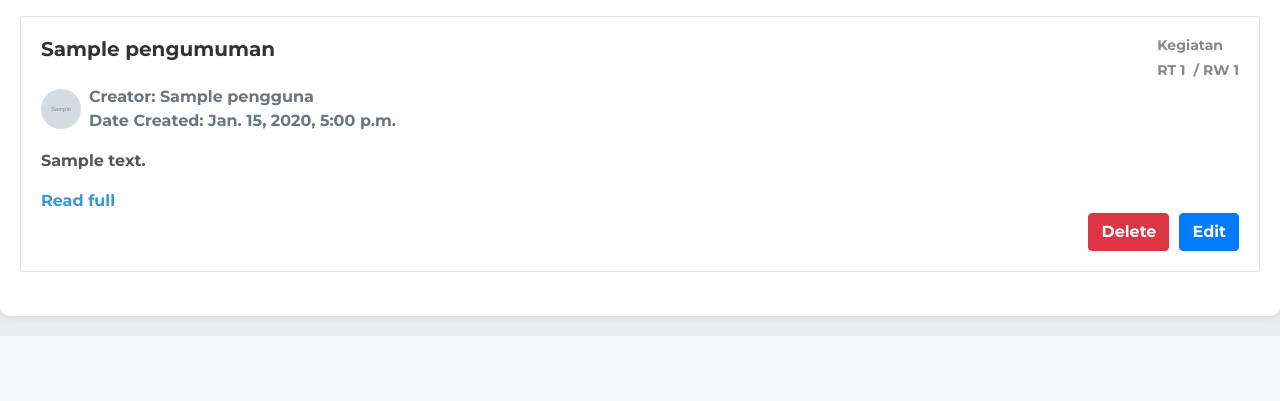
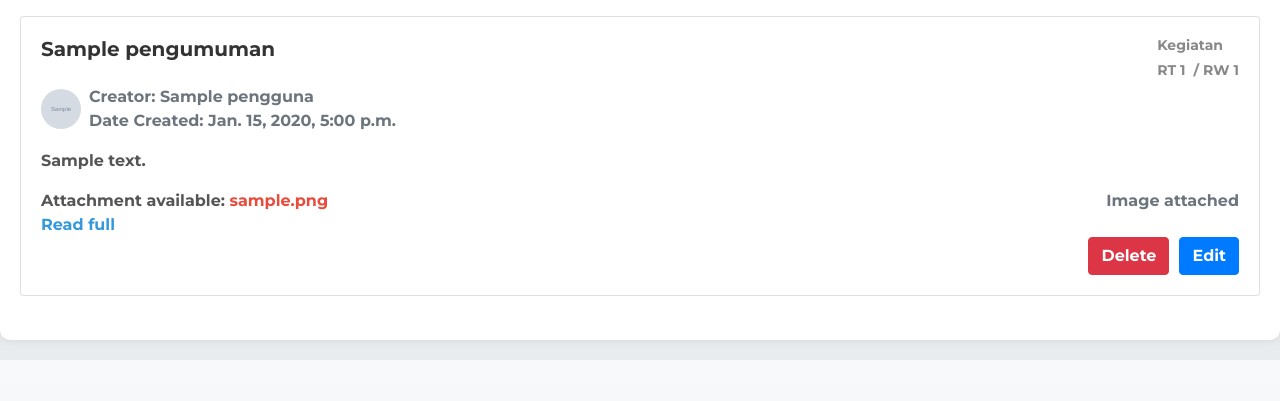
Before and after one commit to RukunChat/rukunchat-backend, a Django app: template pengumuman/templates/pengumuman_list.html in a window 1280 px wide. Shown: the part 399-800 px from the top of the page. Run offline with Django 4.2, Linux system fonts and the light colour scheme; tables that the repository leaves empty hold one stand-in row (values such as "Sample post"); the template is opened without the code that fills it: values that come from a table or form of the project are taken from there, most other values are stand-ins (such as "Sample title", 1, 10 or a date in 2020); grey boxes marked "Sample" are stand-in pictures; some libraries are stand-ins or nearby versions.

Commit message:
Add new attributes on Pengumuman and edit FE

```diff
--- a/pengumuman/forms.py
+++ b/pengumuman/forms.py
@@ -4,4 +4,4 @@ from .models import Pengumuman
 class PengumumanForm(forms.ModelForm):
     class Meta:
         model = Pengumuman
-        fields = ['title', 'topic', 'text']
+        fields = ['title', 'topic', 'text', 'image', 'attachment']
--- a/pengumuman/models.py
+++ b/pengumuman/models.py
@@ -19,6 +19,8 @@ class Pengumuman(models.Model):
     topic = models.CharField(max_length=20, choices=TOPIC_CHOICES)
     text = models.TextField()
     date_created = models.DateTimeField(auto_now_add=True)
+    image = models.ImageField(upload_to='media/images/', null=True, blank=True)
+    attachment = models.FileField(upload_to='media/attachments/', null=True, blank=True)
 
     def __str__(self):
         return self.title
--- a/pengumuman/templates/pengumuman_list.html
+++ b/pengumuman/templates/pengumuman_list.html
@@ -141,10 +141,18 @@
         font-size: 1.5rem; /* Larger font size */
     }
 
+    .attachment-link {
+        color: #e74c3c; /* Set your desired color for attachment links */
+    }
+
     /* Responsive Styles */
     @media (max-width: 768px) {
         .modal-dialog {
             max-width: 95%; /* Slightly larger on smaller screens */
+        }
+
+        .modal-content {
+            max-width: 100%; /* Adjust the width for smaller screens */
         }
     }
     </style>
@@ -236,15 +244,30 @@
                 </p>
                 <p class="card-text">{{ pengumuman.text|truncatechars:150 }}{% if pengumuman.text|length > 150 %}...{% endif %}</p>
 
+
+                {% if pengumuman.attachment or pengumuman.image %}
+                    <div class="card-text d-flex justify-content-between align-items-center">
+                        {% if pengumuman.attachment %}
+                            <span>Attachment available: <a href="{{ pengumuman.attachment.url }}" download="{{ pengumuman.attachment.name }}" class="attachment-link">{{ pengumuman.attachment.name }}</a></span>
+                        {% else %}
+                            <span></span>
+                        {% endif %}
+
+                        {% if pengumuman.image %}
+                            <span class="ml-3 text-muted">Image attached</span>
+                        {% endif %}
+                    </div>
+                {% endif %}
+
                 <a href="{% url 'pengumuman:pengumuman_detail' id=pengumuman.id %}" class="read-more">Read full</a>
 
-                {% if pengurus %}
+                {% if role == 'P' %}
                     <div class="delete-edit-buttons">
                         <a href="#" class="btn btn-danger">Delete</a>
                         <a href="#" class="btn btn-primary">Edit</a>
                     </div>
                 {% else %}
-                    {% if pengumuman.anggota.pengguna.user == request.user %}
+                    {% if pengumuman.anggota == anggota %}
                         <div class="delete-edit-buttons">
                             <a href="#" class="btn btn-danger">Delete</a>
                             <a href="#" class="btn btn-primary">Edit</a>
@@ -268,7 +291,7 @@
                     </button>
                 </div>
                 <div class="modal-body">
-                    <form method="post" action="{% url 'pengumuman:pengumuman_list' %}">
+                    <form method="post" action="{% url 'pengumuman:pengumuman_list' %}" enctype="multipart/form-data">
                         {% csrf_token %}
                         {{ form.as_p }}
                         <button type="submit" class="btn btn-primary">Submit</button>
```
Also changed, not shown: administration/views.py (+8 -3 lines), pengumuman/templates/pengumuman_detail.html (+15 -2 lines), pengumuman/views.py (+5 -15 lines), pengumuman/migrations/0005_pengumuman_attachment_pengumuman_image.py (added).
